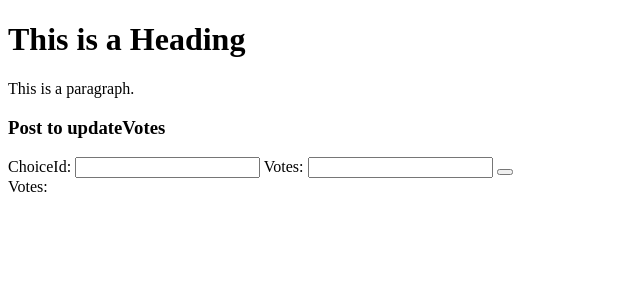
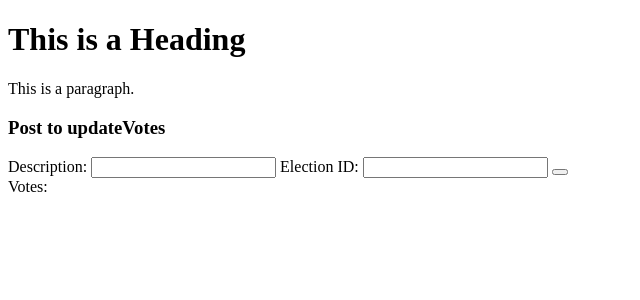
Before and after one commit to consultINCode/digitales_Abstimmtool, a Flask app: page /test in a window 1280 px wide. Shown: the top 300 px of the page, without its empty margins (0-640 px from the left). Run offline with Flask 2, Linux system fonts and the light colour scheme.

Commit message:
choicesapi & documenation

```diff
--- a/Backend/templates/testpage.html
+++ b/Backend/templates/testpage.html
@@ -10,24 +10,28 @@ window.addEventListener('DOMContentLoaded', () => {
     const form = document.getElementById('votesform');
     form.addEventListener("submit", (evt)=>{
         evt.preventDefault();
-        updateVotes(document.getElementById('choiceid').value, document.getElementById('votes').value);
+        updateVotes();
       });
 });
 
-function updateVotes(choiceid, votes) {
+function updateVotes() {
     console.log('update')
     var xhttp = new XMLHttpRequest();
-    const data = JSON.stringify({'votes': votes})
+    const data = {
+        description: document.getElementById('description').value,
+        picture: document.getElementById('picture'),
+        electionId: document.getElementById('electionId').value,
+    }
     xhttp.onload = function() {
       const json = JSON.parse(this.responseText)
       !json.message
-        ? document.getElementById("votesresult").innerHTML = `ID: ${json.id}, Votes: ${json.votes}`
-        : document.getElementById("votesresult").innerHTML=json.message;
+        ? document.getElementById("result").innerHTML = `ID: ${json.id}, Votes: ${json.votes}`
+        : document.getElementById("result").innerHTML=json.message;
 
     };
-    xhttp.open("POST", `http://localhost:5000/api/choice/vote/${choiceid}`, true);
+    xhttp.open("POST", `http://localhost:5000/api/choice/`, true);
     xhttp.setRequestHeader("Content-type", "application/json")
-    xhttp.send(data);
+    xhttp.send(JSON.stringify(data));
   }
 </script>
 </head>
@@ -40,16 +44,16 @@ function updateVotes(choiceid, votes) {
     <h3>Post to updateVotes</h3>
     <form id='votesform'>
         <label>
-            ChoiceId:
-            <input id=choiceid type="text">
+            Description:
+            <input id=description type="text">
         </label>
         <label>
-            Votes:
-            <input id=votes type="text">
+            Election ID:
+            <input id=electionId type="number">
         </label>
         <button type="submit"></button>
     </form>
-    <label>Votes: <span id='votesresult'></span></label>
+    <label>Votes: <span id='result'></span></label>
 </div>
 
 </body>
```
Also changed, not shown: Backend/api/choicesapi.py (+8 -5 lines), Backend/app.py (+9 -0 lines).
